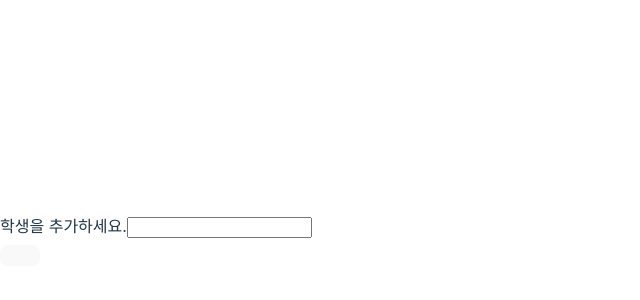
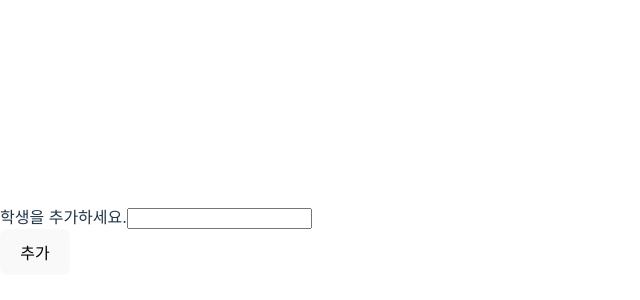
Before and after one commit to tmdtmddl/first-cms, a React (Vite) app: page / in a window 1280 px wide. Shown: the part 152-452 px from the top of the page, without its empty margins (0-640 px from the left). Built offline with nearby package versions, Linux system fonts and the light colour scheme.

Commit message:
시험요

```diff
--- a/src/Cmsform.jsx
+++ b/src/Cmsform.jsx
@@ -26,7 +26,7 @@ const CmsForm = ({ payload, setStudents, students }) => {
         <label htmlFor="">학생을 추가하세요.</label>
         <input type="text" value={student} onChange={onChange} />
       </div>
-      <button></button>
+      <button>추가</button>
     </form>
   );
 };
```
